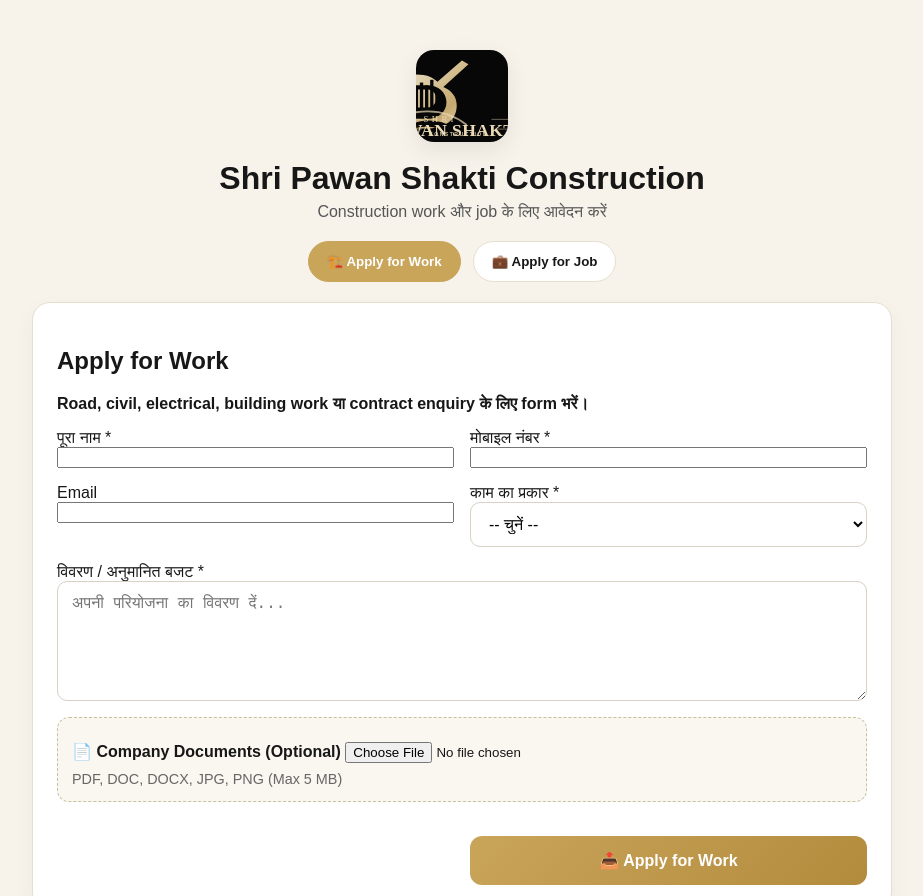
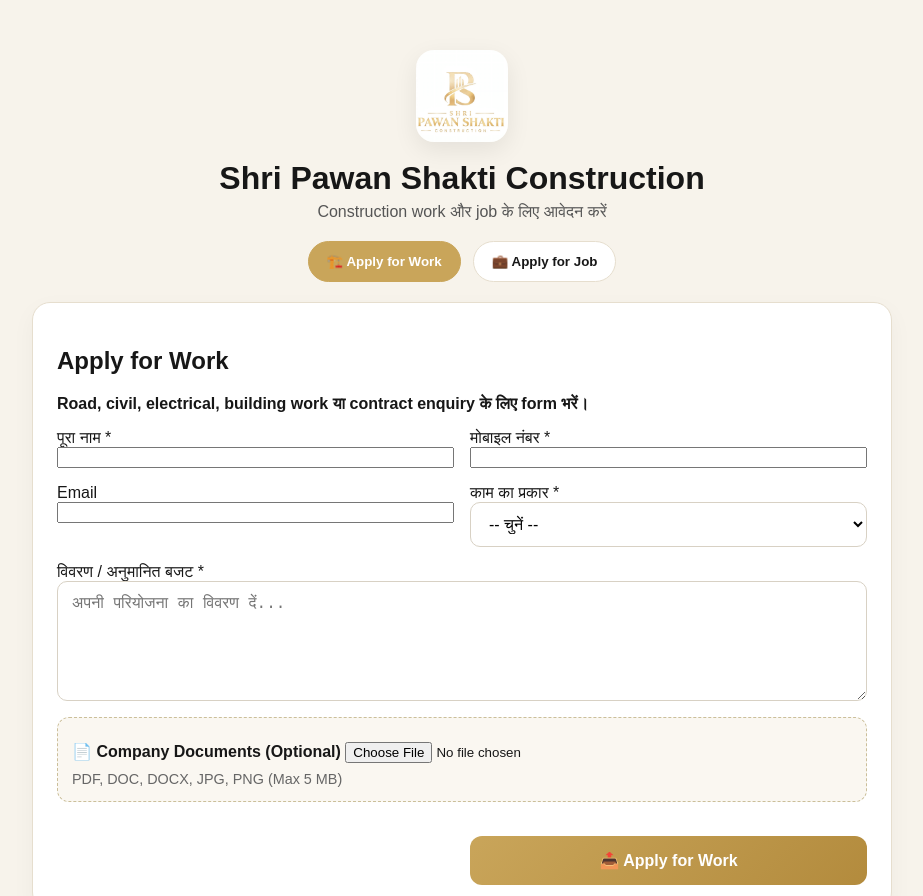
Before and after one commit to ShriPawanShakticonstruction/shripawanshakticonstruction.github.io, a website: page apply.html in a window 1280 px wide. Shown: the top 896 px of the page, without its empty margins (178-1101 px from the left). Drawn offline with Linux system fonts and the light colour scheme.

Commit message:
Update apply.html

```diff
--- a/apply.html
+++ b/apply.html
@@ -10,7 +10,7 @@
 <body>
 <div class="wrap">
   <div class="head">
-    <img src="assets/logo.svg" alt="Company Logo">
+    <img src="assets/IMG-20260927-WA7171.jpg" alt="Company Logo">
     <h1>Shri Pawan Shakti Construction</h1>
     <p>Construction work और job के लिए आवेदन करें</p>
   </div>
```
